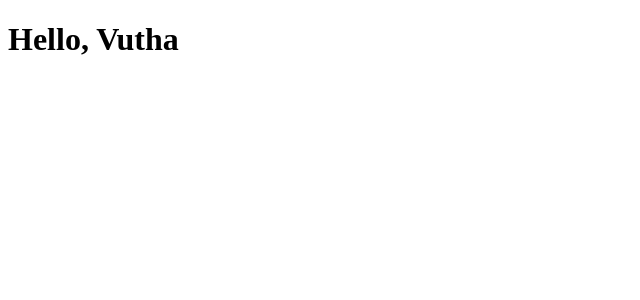
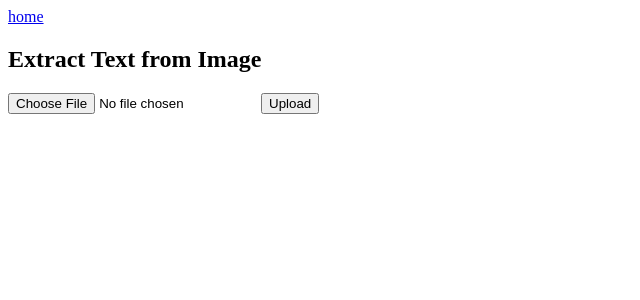
Before and after one commit to tsxepo-web/my-popocr, an Angular app: page /extractText in a window 1280 px wide. Before the commit this address led to /. Shown: the top 300 px of the page, without its empty margins (0-640 px from the left). Built offline with nearby package versions, Linux system fonts and the light colour scheme.

Commit message:
add extract text service

```diff
--- a/src/app/app.component.html
+++ b/src/app/app.component.html
@@ -1 +1,6 @@
-<h1>Hello, Vutha</h1>
+<main>
+  <a [routerLink]="['/']" class="text-blue-600">home</a>
+  <section class="content">
+    <router-outlet></router-outlet>
+  </section>
+</main>
--- a/src/app/app.component.ts
+++ b/src/app/app.component.ts
@@ -1,10 +1,11 @@
 import { Component } from '@angular/core';
-import { RouterOutlet } from '@angular/router';
+import { RouterModule, RouterOutlet } from '@angular/router';
+import { HomeComponent } from './components/home/home.component';
 
 @Component({
   selector: 'app-root',
   standalone: true,
-  imports: [RouterOutlet],
+  imports: [HomeComponent, RouterModule],
   templateUrl: './app.component.html',
   styleUrl: './app.component.css'
 })
--- a/src/app/app.routes.ts
+++ b/src/app/app.routes.ts
@@ -1,3 +1,8 @@
 import { Routes } from '@angular/router';
+import { HomeComponent } from './components/home/home.component';
+import { ExtractTextComponent } from './components/extract-text/extract-text.component';
 
-export const routes: Routes = [];
+export const routes: Routes = [
+    { path: '', component: HomeComponent, title: 'home' },
+    { path: 'extractText', component: ExtractTextComponent, title: 'extractText' },
+];
--- /dev/null
+++ b/src/app/components/extract-text/extract-text.component.html
@@ -0,0 +1,10 @@
+<div>
+    <h1>Extract Text from Image</h1>
+    <input type="file" (change)="onFileSelected($event)">
+    <button (click)="onSubmit()" type="submit">Upload</button>
+
+    <div *ngIf="extractedText">
+      <h3>Extracted Text:</h3>
+      <p>{{ extractedText }}</p>
+    </div>
+  </div>
--- /dev/null
+++ b/src/app/components/extract-text/extract-text.component.ts
@@ -0,0 +1,40 @@
+import { NgIf } from '@angular/common';
+import { Component } from '@angular/core';
+import { ExtractTextService } from '../../services/extract-text.service';
+
+@Component({
+  selector: 'app-extract-text',
+  standalone: true,
+  imports: [NgIf],
+  templateUrl: './extract-text.component.html',
+  styleUrl: './extract-text.component.css'
+})
+export class ExtractTextComponent {
+  selectedFile: File | null = null;
+  extractedText: string | null = null;
+
+  constructor(private extractTextService: ExtractTextService) {}
+
+  onFileSelected(event: Event): void {
+    const input = event.target as HTMLInputElement;
+    if (input.files?.length) {
+      this.selectedFile = input.files[0];
+    }
+  }
+
+  onSubmit(): void {
+    if (this.selectedFile) {
+      const formData = new FormData();
+      formData.append('file', this.selectedFile);
+
+      this.extractTextService.extractText(formData).subscribe({
+        next: (response) => {
+          this.extractedText = response.text;
+        },
+        error: (err) => {
+          console.error('Error uploading file', err);
+        }
+      });
+    }
+  }
+}
--- /dev/null
+++ b/src/app/components/home/home.component.html
@@ -0,0 +1,10 @@
+
+<div>
+    <h1>Welcome to PopOcr</h1>
+    <a routerLink="/extractText">Go to Extract Text Page</a>
+    <br>
+    <a routerLink="/analyzeDocument">Go to  Document Analysis Page</a>
+    <br>
+    <a routerLink="/analyzeReceipt">Go to  Receipt Analysis Page</a>
+</div>
+<router-outlet />
--- /dev/null
+++ b/src/app/services/extract-text.service.ts
@@ -0,0 +1,15 @@
+import { HttpClient } from '@angular/common/http';
+import { Injectable } from '@angular/core';
+import { Observable } from 'rxjs';
+
+@Injectable({
+  providedIn: 'root'
+})
+export class ExtractTextService {
+  private apiUrl = 'https://popocr.azurewebsites.net/api/PopOcr/extract-text';
+  constructor(private http: HttpClient) { }
+
+  extractText(file: any) : Observable<any> {
+    return this.http.post(this.apiUrl, file);
+  }
+}
--- a/src/main.ts
+++ b/src/main.ts
@@ -1,6 +1,14 @@
-import { bootstrapApplication } from '@angular/platform-browser';
+import { bootstrapApplication, provideProtractorTestingSupport } from '@angular/platform-browser';
 import { appConfig } from './app/app.config';
 import { AppComponent } from './app/app.component';
+import { provideHttpClient } from '@angular/common/http';
+import { provideRouter } from '@angular/router';
+import { routes } from './app/app.routes';
 
-bootstrapApplication(AppComponent, appConfig)
-  .catch((err) => console.error(err));
+bootstrapApplication(AppComponent, {
+  providers: [
+    provideHttpClient(),
+    provideProtractorTestingSupport(),
+    provideRouter(routes)
+  ],
+}).catch((err) => console.error(err));
```
Also changed, not shown: src/app/components/home/home.component.ts (added, +13 -0 lines), src/app/components/extract-text/extract-text.component.css (added), src/app/components/home/home.component.css (added), 2 other files (tests, documents, lock files or other folders).
